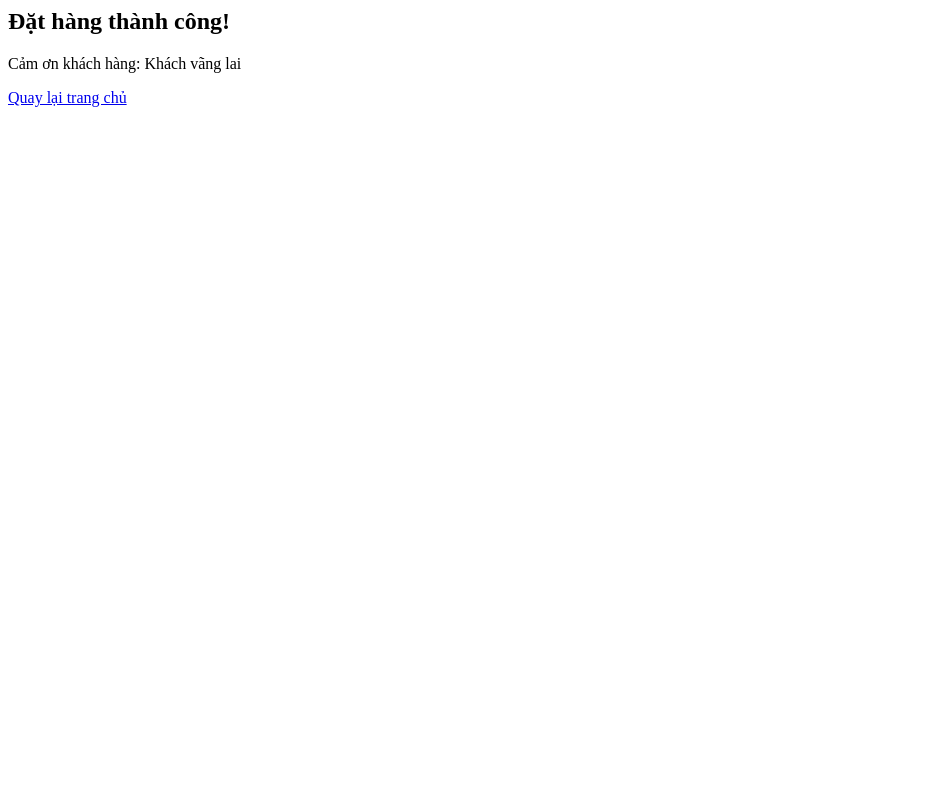
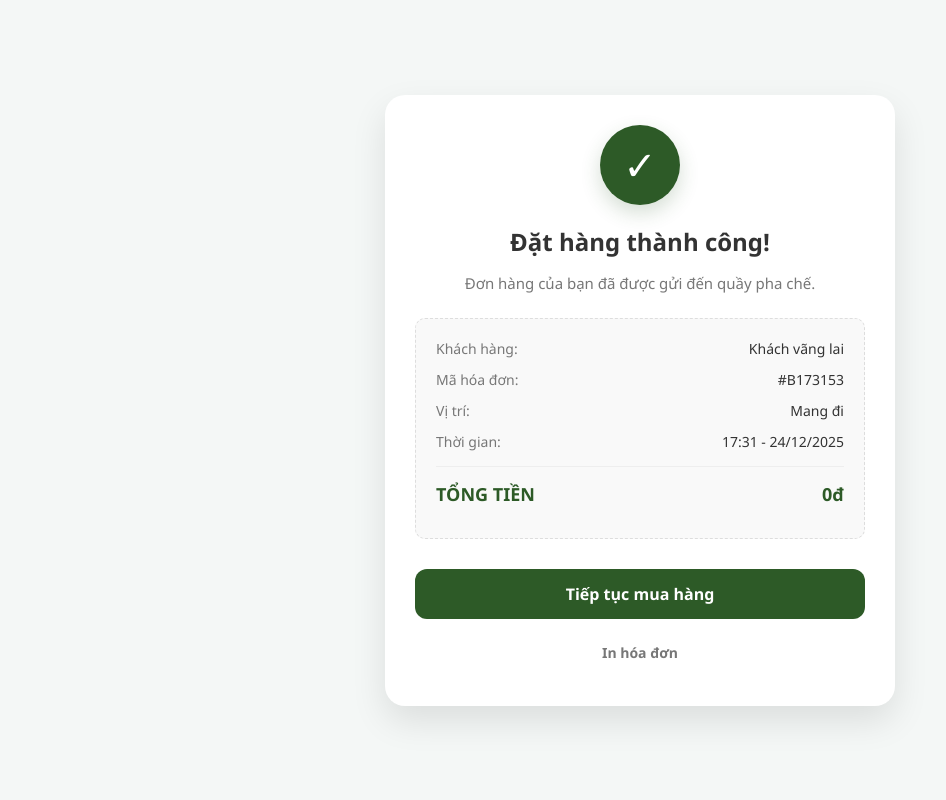
Before and after one commit to Huylee2106/QL_Coffee, a PHP site: page /xu_ly_thanh_toan.php in a window 1280 px wide. Shown: the whole page, without its empty margins (0-946 px from the left). Run offline with PHP 8.4, Linux system fonts and the light colour scheme.

Commit message:
Update payment processing and manager page

```diff
--- a/khach_hang/xu_ly_thanh_toan.php
+++ b/khach_hang/xu_ly_thanh_toan.php
@@ -45,15 +45,167 @@ if (!empty($cart)) {
     }
 }
 
-// 5. THÔNG BÁO THÀNH CÔNG
-echo "<h2>Đặt hàng thành công!</h2>";
-echo "<p>Cảm ơn khách hàng: $ten_kh</p>";
-echo "<a href='index.php'>Quay lại trang chủ</a>"; //
+// 5. CẬP NHẬT TRẠNG THÁI BÀN (Nếu cần)
+if ($id_tb != 'Mang đi') {
+    $conn->query("UPDATE tables SET Status = 'Có khách' WHERE ID_TB = '$id_tb'");
+}
 
-// // Chỉ cập nhật trạng thái bàn nếu thực sự là ngồi tại bàn (không phải Mang đi)
-// if ($id_tb != 'Mang đi') {
-//     $conn->query("UPDATE tables SET Status = 'Có khách' WHERE ID_TB = '$id_tb'");
-// }
+// Đóng kết nối trước khi xuất HTML
+$conn->close();
+?>
 
-$conn->close(); //
-?>
+<!DOCTYPE html>
+<html lang="vi">
+<head>
+    <meta charset="UTF-8">
+    <meta name="viewport" content="width=device-width, initial-scale=1.0">
+    <title>Xác nhận đơn hàng - Coffee Shop</title>
+    <style>
+        :root {
+            --primary-color: #2d5a27;
+            --bg-color: #f4f7f6;
+            --text-main: #333;
+            --text-sub: #777;
+        }
+
+        body {
+            font-family: 'Segoe UI', Roboto, Helvetica, Arial, sans-serif;
+            background-color: var(--bg-color);
+            margin: 0;
+            display: flex;
+            justify-content: center;
+            align-items: center;
+            min-height: 100vh;
+        }
+
+        .container {
+            background: #fff;
+            max-width: 450px;
+            width: 90%;
+            padding: 30px;
+            border-radius: 20px;
+            box-shadow: 0 15px 35px rgba(0,0,0,0.1);
+            text-align: center;
+            animation: fadeIn 0.6s ease-out;
+        }
+
+        @keyframes fadeIn {
+            from { opacity: 0; transform: translateY(20px); }
+            to { opacity: 1; transform: translateY(0); }
+        }
+
+        .success-icon {
+            width: 80px;
+            height: 80px;
+            background: var(--primary-color);
+            color: white;
+            border-radius: 50%;
+            display: flex;
+            justify-content: center;
+            align-items: center;
+            font-size: 40px;
+            margin: 0 auto 20px;
+            box-shadow: 0 8px 20px rgba(45, 90, 39, 0.2);
+        }
+
+        h2 { color: var(--text-main); margin-bottom: 5px; }
+        p.subtitle { color: var(--text-sub); margin-bottom: 25px; font-size: 15px; }
+
+        .receipt {
+            background: #f9f9f9;
+            border: 1px dashed #ddd;
+            border-radius: 10px;
+            padding: 20px;
+            margin-bottom: 30px;
+            text-align: left;
+        }
+
+        .receipt-row {
+            display: flex;
+            justify-content: space-between;
+            margin-bottom: 12px;
+            font-size: 14px;
+            color: var(--text-main);
+        }
+
+        .receipt-row.total {
+            border-top: 1px solid #eee;
+            padding-top: 15px;
+            margin-top: 15px;
+            font-weight: bold;
+            font-size: 18px;
+            color: var(--primary-color);
+        }
+
+        .label { color: var(--text-sub); }
+
+        .btn-group {
+            display: flex;
+            flex-direction: column;
+            gap: 10px;
+        }
+
+        .btn {
+            padding: 14px;
+            border-radius: 12px;
+            text-decoration: none;
+            font-weight: 600;
+            transition: 0.3s;
+        }
+
+        .btn-primary {
+            background: var(--primary-color);
+            color: white;
+        }
+
+        .btn-primary:hover {
+            background: #1e3f1a;
+            transform: translateY(-2px);
+        }
+
+        .btn-outline {
+            color: var(--text-sub);
+            font-size: 14px;
+        }
+
+        .btn-outline:hover { color: var(--text-main); }
+    </style>
+</head>
+<body>
+
+<div class="container">
+    <div class="success-icon">✓</div>
+    <h2>Đặt hàng thành công!</h2>
+    <p class="subtitle">Đơn hàng của bạn đã được gửi đến quầy pha chế.</p>
+
+    <div class="receipt">
+        <div class="receipt-row">
+            <span class="label">Khách hàng:</span>
+            <span><?php echo htmlspecialchars($ten_kh); ?></span>
+        </div>
+        <div class="receipt-row">
+            <span class="label">Mã hóa đơn:</span>
+            <span>#<?php echo $id_bill; ?></span>
+        </div>
+        <div class="receipt-row">
+            <span class="label">Vị trí:</span>
+            <span><?php echo $id_tb; ?></span>
+        </div>
+        <div class="receipt-row">
+            <span class="label">Thời gian:</span>
+            <span><?php echo date("H:i - d/m/Y"); ?></span>
+        </div>
+        <div class="receipt-row total">
+            <span>TỔNG TIỀN</span>
+            <span><?php echo number_format($tong_tien, 0, ',', '.'); ?>đ</span>
+        </div>
+    </div>
+
+    <div class="btn-group">
+        <a href="index.php" class="btn btn-primary">Tiếp tục mua hàng</a>
+        <a href="javascript:window.print()" class="btn btn-outline">In hóa đơn</a>
+    </div>
+</div>
+
+</body>
+</html>
--- a/page_staff_manager/page_manager.php
+++ b/page_staff_manager/page_manager.php
@@ -33,7 +33,7 @@
             <li onclick="showPage('employee')">👤 Tra cứu nhân viên</li>
         </ul>
         <div class="sidebar-footer">
-        <a href="../page_staff_manager/change_password.php">
+        <a href="../page_staff_manager/change_password_manager.php">
             <button class="change-password-btn">🔑 Đổi mật khẩu</button>
         </a>
         <a href="../config/logout.php">
```
